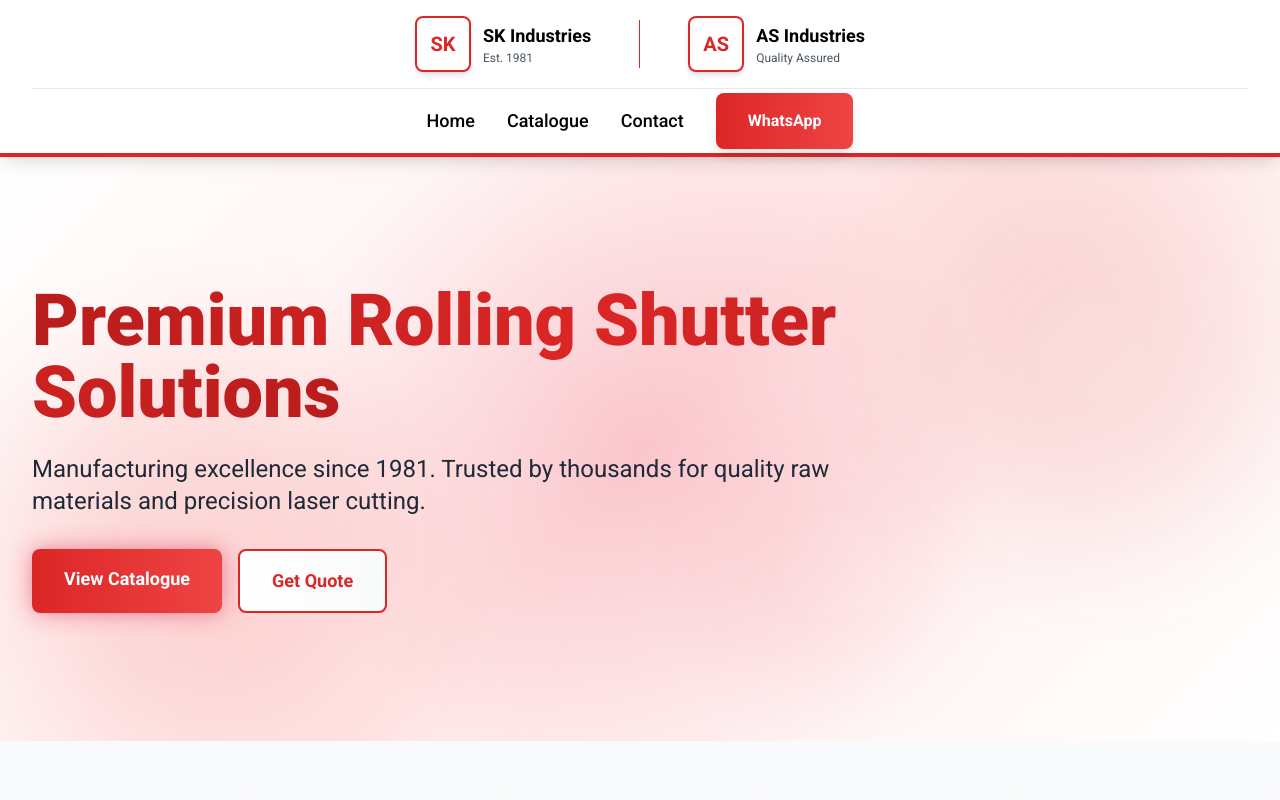
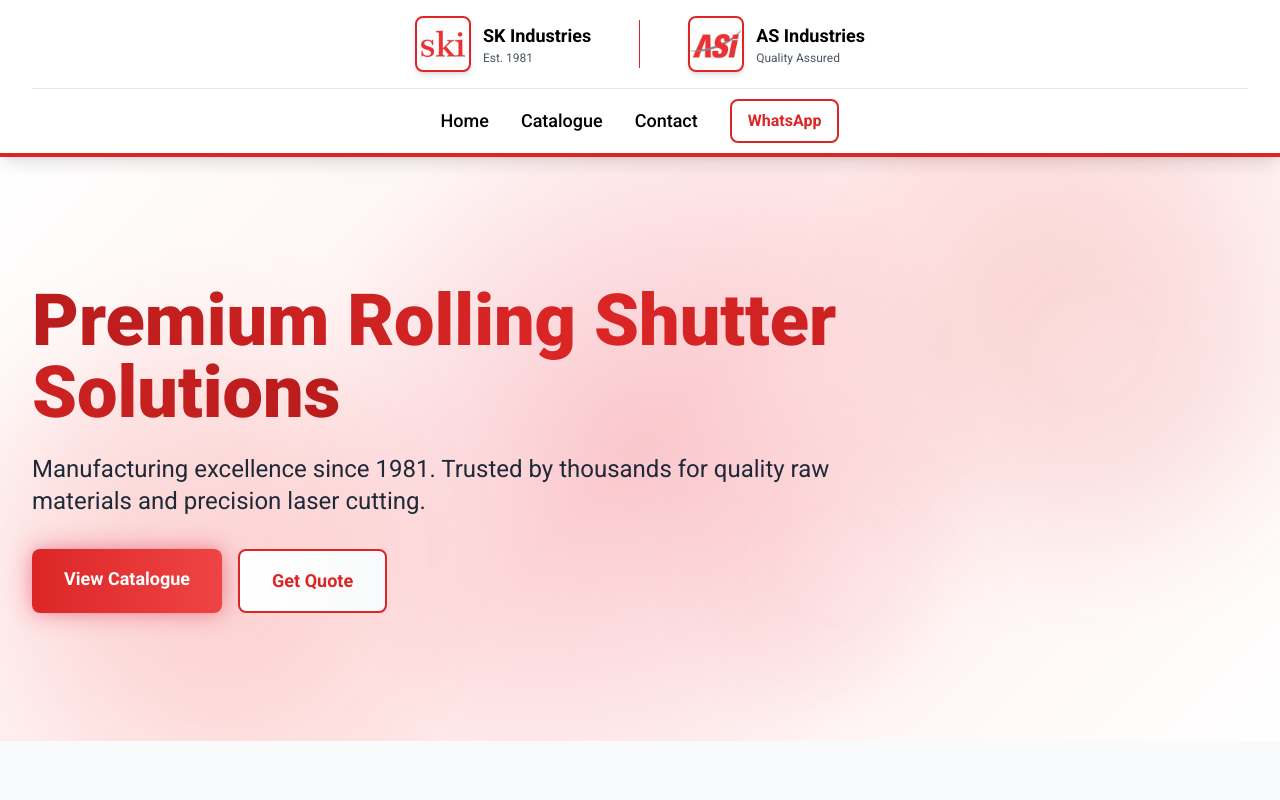
Before and after one commit to krishnaheda14/SKindustries, a Next.js app: page / in a window 1280 px wide. Shown: the top 800 px of the page. Built offline with nearby package versions, Linux system fonts and the light colour scheme.

Commit message:
Fix image references: use .jpeg and display fitting-material and french-door; update docs

```diff
--- a/components/CatalogueContent.tsx
+++ b/components/CatalogueContent.tsx
@@ -88,7 +88,7 @@ export default function CatalogueContent() {
           onClick={() => setZoomedImage(null)}
         >
           <button
-            className="absolute top-4 right-4 text-white text-4xl font-bold hover:text-industrial-accent transition-colors z-10"
+            className="absolute top-4 right-4 text-white text-4xl font-bold hover:text-red-600 transition-colors z-10"
             onClick={() => setZoomedImage(null)}
           >
             ×
--- a/components/Categories.tsx
+++ b/components/Categories.tsx
@@ -96,12 +96,12 @@ export default function Categories() {
               {fittingMaterialOpen && (
                 <div className="mt-6 animate-fade-in">
                   {/* Placeholder for fitting material image */}
-                  <div className="mb-6 bg-gradient-to-br from-gray-100 to-gray-200 rounded-lg p-8 text-center border-2 border-dashed border-red-300">
-                    <svg className="w-24 h-24 mx-auto text-red-600 mb-2" fill="none" stroke="currentColor" viewBox="0 0 24 24">
-                      <path strokeLinecap="round" strokeLinejoin="round" strokeWidth={2} d="M19 11H5m14 0a2 2 0 012 2v6a2 2 0 01-2 2H5a2 2 0 01-2-2v-6a2 2 0 012-2m14 0V9a2 2 0 00-2-2M5 11V9a2 2 0 012-2m0 0V5a2 2 0 012-2h6a2 2 0 012 2v2M7 7h10" />
-                    </svg>
-                    <p className="text-gray-600 text-sm">Add fitting material image here</p>
-                    <p className="text-xs text-gray-500 mt-1">Path: /public/images/fitting-material.jpg</p>
+                  <div className="mb-6 rounded-lg overflow-hidden shadow-sm">
+                    <img src="/images/fitting-material.jpeg" alt="Shutter Fitting Material" className="w-full h-56 object-cover" />
+                    <div className="p-3 bg-white border-t border-red-50 text-center">
+                      <p className="text-gray-600 text-sm">Shutter fitting material sample</p>
+                      <p className="text-xs text-gray-500 mt-1">Path: /public/images/fitting-material.jpeg</p>
+                    </div>
                   </div>
 
                   <ul className="space-y-3">
@@ -161,12 +161,12 @@ export default function Categories() {
               {frenchDoorOpen && (
                 <div className="mt-6 animate-fade-in">
                   {/* Placeholder for french door image */}
-                  <div className="mb-6 bg-gradient-to-br from-gray-100 to-gray-200 rounded-lg p-8 text-center border-2 border-dashed border-red-300">
-                    <svg className="w-24 h-24 mx-auto text-red-600 mb-2" fill="none" stroke="currentColor" viewBox="0 0 24 24">
-                      <path strokeLinecap="round" strokeLinejoin="round" strokeWidth={2} d="M8 7H5a2 2 0 00-2 2v9a2 2 0 002 2h14a2 2 0 002-2V9a2 2 0 00-2-2h-3m-1 4l-3 3m0 0l-3-3m3 3V4" />
-                    </svg>
-                    <p className="text-gray-600 text-sm">Add French door image here</p>
-                    <p className="text-xs text-gray-500 mt-1">Path: /public/images/french-door.jpg</p>
+                  <div className="mb-6 rounded-lg overflow-hidden shadow-sm">
+                    <img src="/images/french-door.jpeg" alt="French Door Section" className="w-full h-56 object-cover" />
+                    <div className="p-3 bg-white border-t border-red-50 text-center">
+                      <p className="text-gray-600 text-sm">French door section sample</p>
+                      <p className="text-xs text-gray-500 mt-1">Path: /public/images/french-door.jpeg</p>
+                    </div>
                   </div>
 
                   <div className="space-y-4">
--- a/components/ContactContent.tsx
+++ b/components/ContactContent.tsx
@@ -37,7 +37,7 @@ export default function ContactContent() {
                   required
                   value={formData.name}
                   onChange={(e) => setFormData({ ...formData, name: e.target.value })}
-                  className="w-full px-3 sm:px-4 py-2.5 sm:py-3 text-sm sm:text-base border border-gray-300 rounded-lg focus:ring-2 focus:ring-industrial-accent focus:border-transparent"
+                  className="w-full px-3 sm:px-4 py-2.5 sm:py-3 text-sm sm:text-base border border-gray-300 rounded-lg focus:ring-2 focus:ring-red-600 focus:border-transparent"
                 />
               </div>
               <div>
@@ -47,7 +47,7 @@ export default function ContactContent() {
                   required
                   value={formData.email}
                   onChange={(e) => setFormData({ ...formData, email: e.target.value })}
-                  className="w-full px-3 sm:px-4 py-2.5 sm:py-3 text-sm sm:text-base border border-gray-300 rounded-lg focus:ring-2 focus:ring-industrial-accent focus:border-transparent"
+                  className="w-full px-3 sm:px-4 py-2.5 sm:py-3 text-sm sm:text-base border border-gray-300 rounded-lg focus:ring-2 focus:ring-red-600 focus:border-transparent"
                 />
               </div>
               <div>
@@ -57,7 +57,7 @@ export default function ContactContent() {
                   required
                   value={formData.phone}
                   onChange={(e) => setFormData({ ...formData, phone: e.target.value })}
-                  className="w-full px-3 sm:px-4 py-2.5 sm:py-3 text-sm sm:text-base border border-gray-300 rounded-lg focus:ring-2 focus:ring-industrial-accent focus:border-transparent"
+                  className="w-full px-3 sm:px-4 py-2.5 sm:py-3 text-sm sm:text-base border border-gray-300 rounded-lg focus:ring-2 focus:ring-red-600 focus:border-transparent"
                 />
               </div>
               <div>
@@ -67,10 +67,10 @@ export default function ContactContent() {
                   rows={4}
                   value={formData.message}
                   onChange={(e) => setFormData({ ...formData, message: e.target.value })}
-                  className="w-full px-3 sm:px-4 py-2.5 sm:py-3 text-sm sm:text-base border border-gray-300 rounded-lg focus:ring-2 focus:ring-industrial-accent focus:border-transparent"
+                  className="w-full px-3 sm:px-4 py-2.5 sm:py-3 text-sm sm:text-base border border-gray-300 rounded-lg focus:ring-2 focus:ring-red-600 focus:border-transparent"
                 />
               </div>
-              <button type="submit" className="btn-primary w-full text-sm sm:text-base">
+              <button type="submit" className="w-full px-4 py-3 border-2 border-red-600 text-red-600 rounded-lg font-semibold text-sm sm:text-base hover:bg-red-50 transition-colors">
                 Send via WhatsApp
               </button>
             </form>
@@ -81,8 +81,8 @@ export default function ContactContent() {
             {/* SK Industries */}
             <div className="card p-5 sm:p-6 md:p-8">
               <div className="flex items-center space-x-3 mb-3 sm:mb-4">
-                <div className="w-10 h-10 sm:w-12 sm:h-12 bg-white border-2 border-red-600 rounded-lg flex items-center justify-center">
-                  <span className="text-red-600 font-bold text-lg sm:text-xl">SK</span>
+                <div className="w-10 h-10 sm:w-12 sm:h-12 bg-white border-2 border-red-600 rounded-lg flex items-center justify-center overflow-hidden">
+                  <img src="/images/logos/logoski.png" alt="SK" className="w-full h-full object-contain" />
                 </div>
                 <div>
                   <h2 className="text-xl sm:text-2xl font-bold">SK Industries</h2>
@@ -115,8 +115,8 @@ export default function ContactContent() {
             {/* AS Industries */}
             <div className="card p-5 sm:p-6 md:p-8">
               <div className="flex items-center space-x-3 mb-3 sm:mb-4">
-                <div className="w-10 h-10 sm:w-12 sm:h-12 bg-white border-2 border-red-600 rounded-lg flex items-center justify-center">
-                  <span className="text-red-600 font-bold text-lg sm:text-xl">AS</span>
+                <div className="w-10 h-10 sm:w-12 sm:h-12 bg-white border-2 border-red-600 rounded-lg flex items-center justify-center overflow-hidden">
+                  <img src="/images/logos/logoasi.png" alt="AS" className="w-full h-full object-contain" />
                 </div>
                 <div>
                   <h2 className="text-xl sm:text-2xl font-bold">AS Industries</h2>
--- a/components/Footer.tsx
+++ b/components/Footer.tsx
@@ -6,9 +6,8 @@ export default function Footer() {
           {/* Company Info */}
           <div>
             <div className="flex items-center space-x-3 mb-3 sm:mb-4">
-              <div className="w-10 h-10 bg-white border-2 border-red-600 rounded-lg flex items-center justify-center">
-                {/* LOGO PLACEHOLDER */}
-                <span className="text-red-600 font-bold">SK</span>
+              <div className="w-10 h-10 bg-white border-2 border-red-600 rounded-lg flex items-center justify-center overflow-hidden">
+                <img src="/images/logos/logoski.png" alt="SK Industries" className="w-full h-full object-contain" />
               </div>
               <div>
                 <h3 className="text-lg sm:text-xl font-bold">SK Industries</h3>
--- a/components/Header.tsx
+++ b/components/Header.tsx
@@ -18,9 +18,8 @@ export default function Header() {
         {/* Dual Company Logos Section */}
         <div className="flex items-center justify-center gap-4 sm:gap-6 md:gap-8 lg:gap-12 py-4 border-b border-gray-200">
           <Link href="/" className="flex items-center space-x-3 hover:scale-105 transition-transform duration-300">
-            <div className="w-12 h-12 sm:w-14 sm:h-14 bg-white border-2 border-red-600 rounded-lg flex items-center justify-center shadow-md">
-              {/* SK Industries Logo Placeholder */}
-              <span className="text-red-600 font-bold text-lg sm:text-xl">SK</span>
+            <div className="w-12 h-12 sm:w-14 sm:h-14 bg-white border-2 border-red-600 rounded-lg flex items-center justify-center shadow-md overflow-hidden">
+              <img src="/images/logos/logoski.png" alt="SK Industries" className="w-full h-full object-contain" />
             </div>
             <div className="hidden sm:block">
               <div className="text-black text-base sm:text-lg font-bold">SK Industries</div>
@@ -31,9 +30,8 @@ export default function Header() {
           <div className="h-12 w-px bg-red-600"></div>
 
           <Link href="/" className="flex items-center space-x-3 hover:scale-105 transition-transform duration-300">
-            <div className="w-12 h-12 sm:w-14 sm:h-14 bg-white border-2 border-red-600 rounded-lg flex items-center justify-center shadow-md">
-              {/* AS Industries Logo Placeholder */}
-              <span className="text-red-600 font-bold text-lg sm:text-xl">AS</span>
+            <div className="w-12 h-12 sm:w-14 sm:h-14 bg-white border-2 border-red-600 rounded-lg flex items-center justify-center shadow-md overflow-hidden">
+              <img src="/images/logos/logoasi.png" alt="AS Industries" className="w-full h-full object-contain" />
             </div>
             <div className="hidden sm:block">
               <div className="text-black text-base sm:text-lg font-bold">AS Industries</div>
@@ -59,7 +57,7 @@ export default function Header() {
               href="https://wa.me/919422777786"
               target="_blank"
               rel="noopener noreferrer"
-              className="btn-primary"
+              className="px-4 py-2 border-2 border-red-600 text-red-600 rounded-lg font-semibold hover:bg-red-50 transition-colors"
             >
               WhatsApp
             </a>
@@ -97,7 +95,7 @@ export default function Header() {
               href="https://wa.me/919422777786"
               target="_blank"
               rel="noopener noreferrer"
-              className="block mt-2 text-center btn-primary"
+              className="block mt-2 text-center px-4 py-2 border-2 border-red-600 text-red-600 rounded-lg font-semibold hover:bg-red-50 transition-colors"
             >
               WhatsApp
             </a>
```
Also changed, not shown: 2 other files (tests, documents, lock files or other folders).
